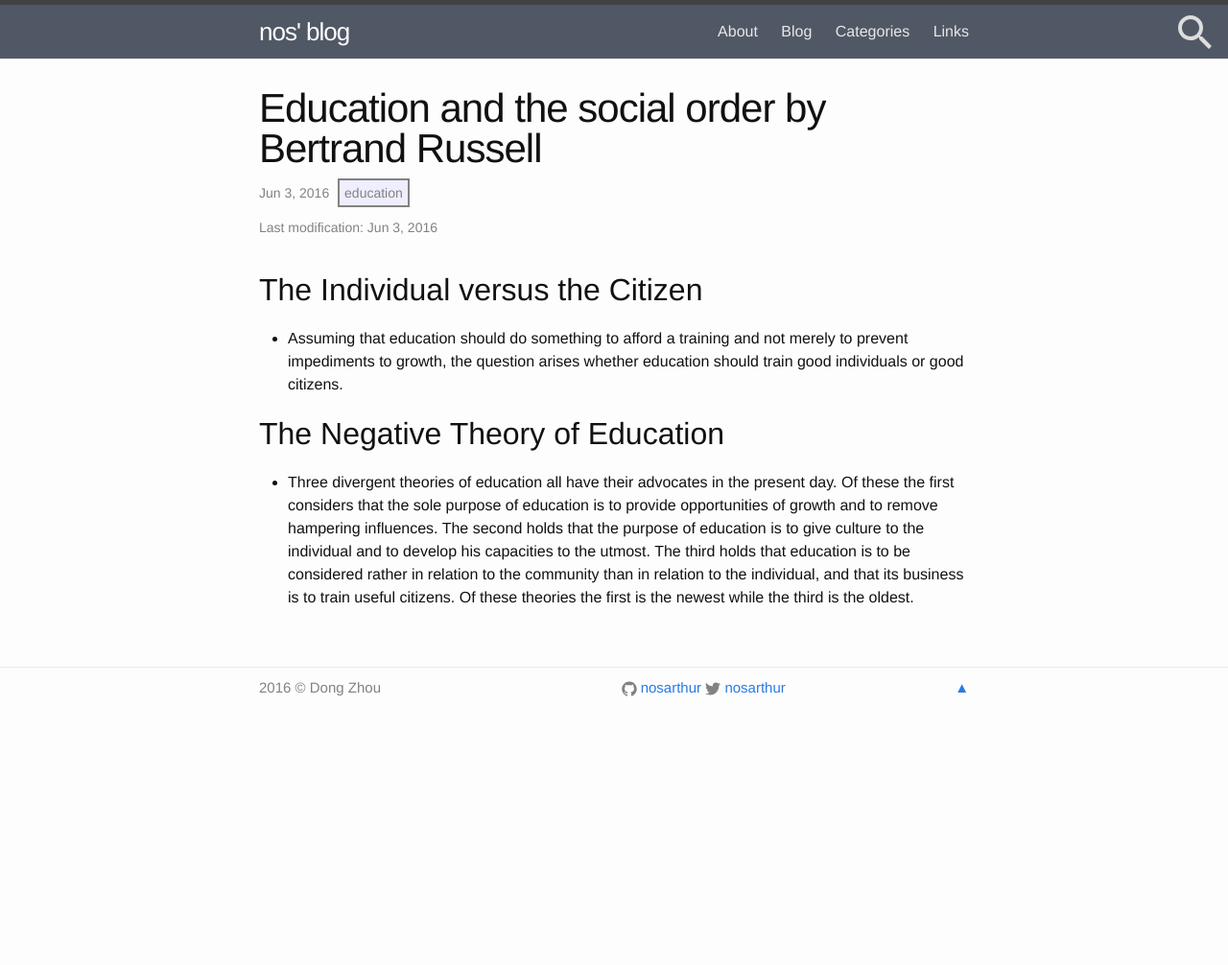
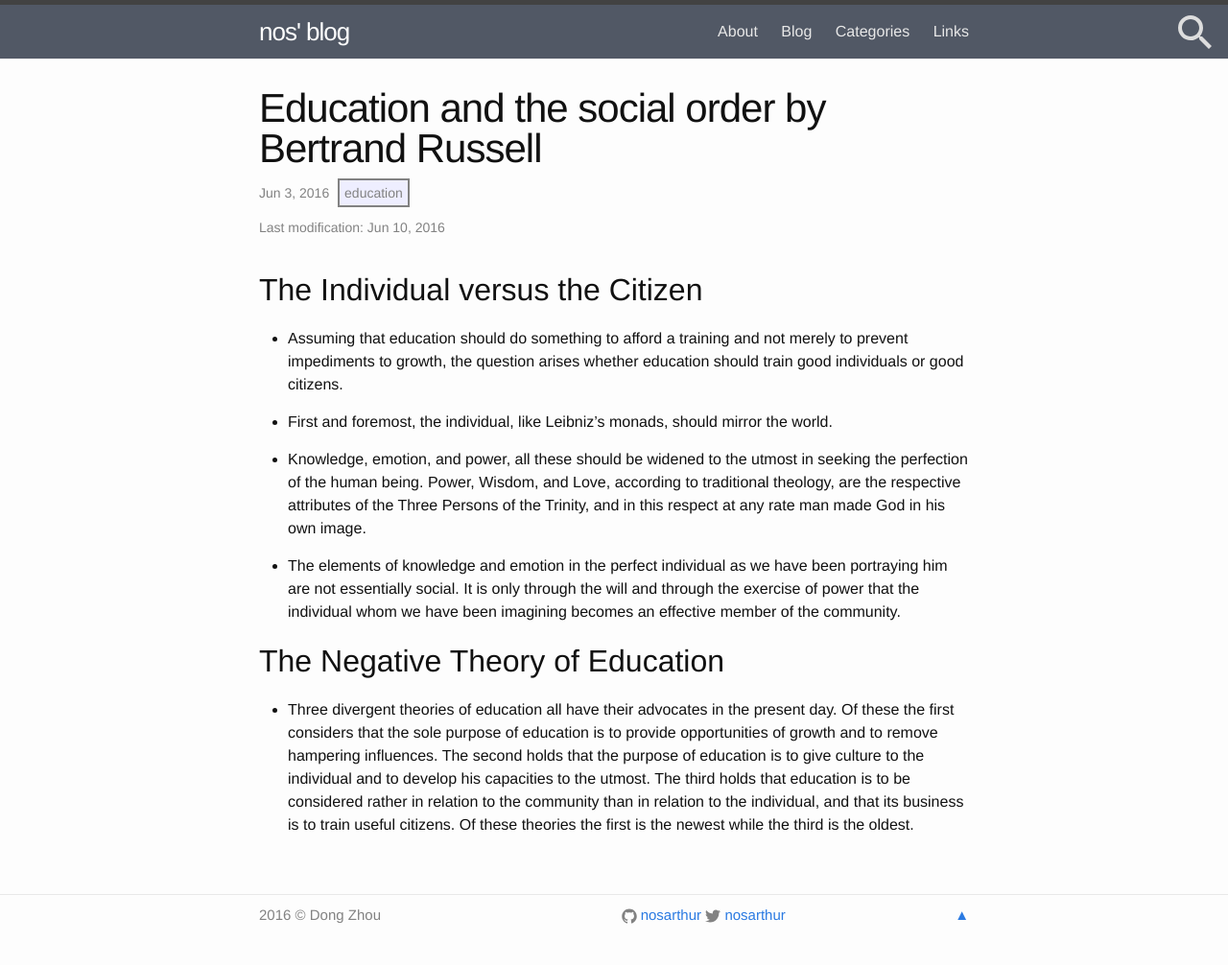
Before and after one commit to nosarthur/nosarthur.github.io, a Jekyll site: the page built from _posts/2016-06-03-edu.md, in a window 1280 px wide. Shown: the whole page at 96% size. Built offline with Jekyll 4.4.1, drawn with Linux system fonts in a browser that asks for light colours; comment, search, counter and statistics services are not loaded; before the commit the page ends 900 px from its top, so only the background shows below that.

Commit message:
add education

```diff
--- a/_posts/2016-06-03-edu.md
+++ b/_posts/2016-06-03-edu.md
@@ -2,7 +2,7 @@
 layout: post
 title: Education and the social order by Bertrand Russell
 date:   2016-06-03 13:43:08 -0500
-last_update:   2016-06-03 13:43:08 -0500
+last_update:   2016-06-10 09:13:08 -0500
 categories: [readings]
 comments: true
 description: Quotes from the book
@@ -14,6 +14,13 @@ tags: [education]
 * Assuming that education should do something to afford a training
 and not merely to prevent impediments to growth, the question
 arises whether education should train good individuals or good citizens.
+
+* First and foremost, the individual, like Leibniz's monads, should mirror the world.
+
+* Knowledge, emotion, and power, all these should be widened to the utmost in seeking the perfection of the human being. Power, Wisdom, and Love, according to traditional theology, are the respective attributes of the Three Persons of the Trinity, and in this respect at any rate man made God in his own image.
+
+* The elements of knowledge and emotion in the perfect individual as we have been portraying him are not essentially social.
+It is only through the will and through the exercise of power that the individual whom we have been imagining becomes an effective member of the community.
 
 ## The Negative Theory of Education
 
```
Also changed, not shown: links.md (+1 -0 lines).
